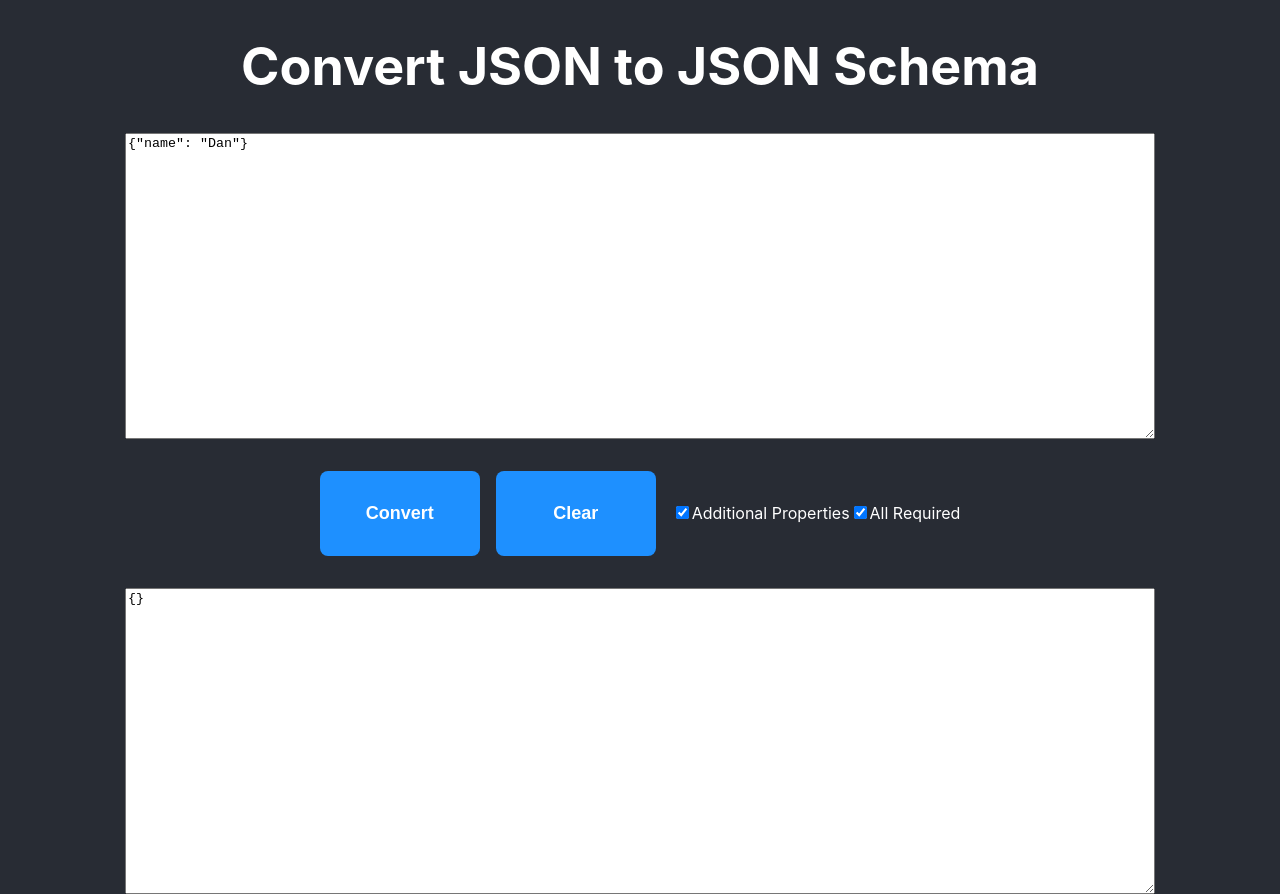
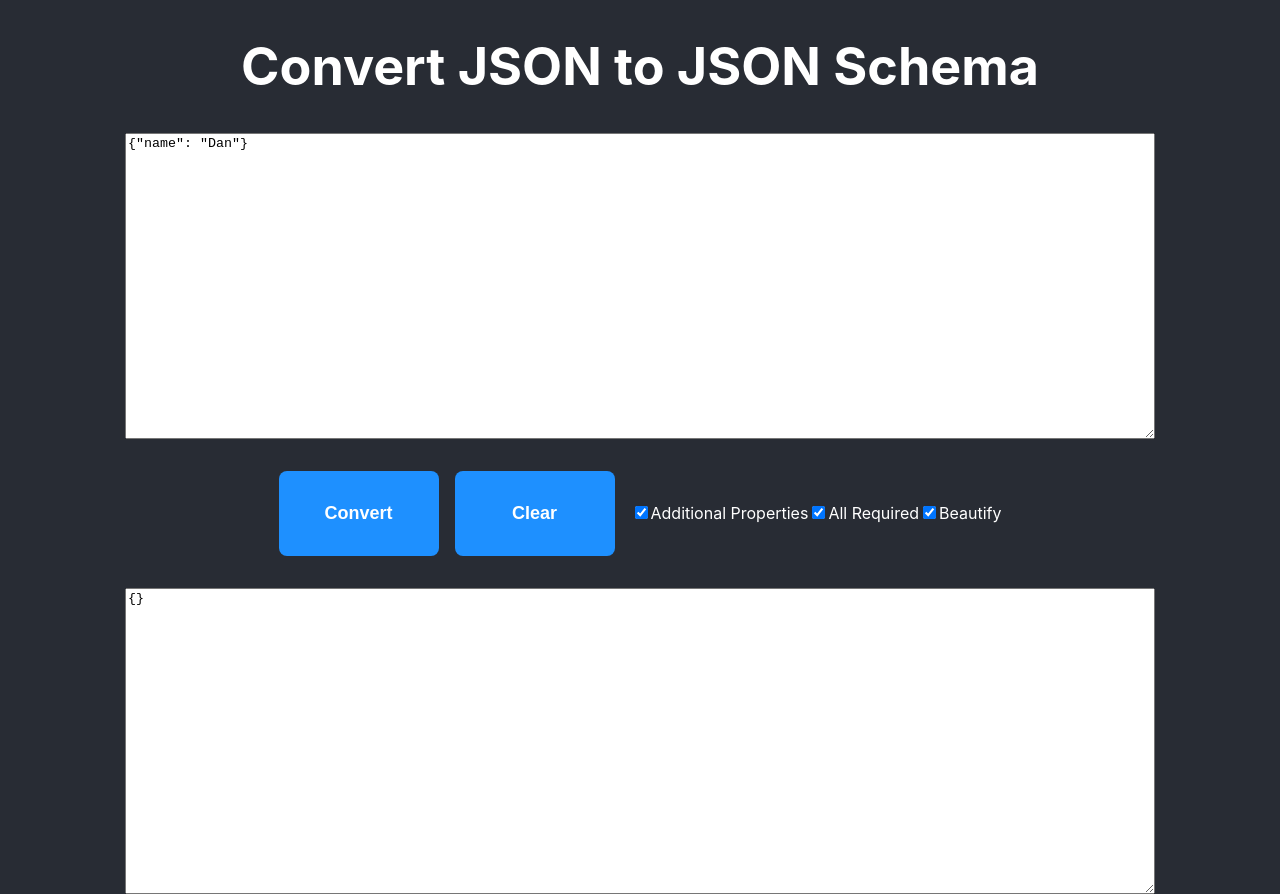
Before and after one commit to vijayyadav1002/json-schema-converter, a React (Create React App) app: page / in a window 1280 px wide. Built offline with nearby package versions, Linux system fonts and the light colour scheme.

Commit message:
added beautify

```diff
--- a/package.json
+++ b/package.json
@@ -10,12 +10,13 @@
     "@types/node": "^16.11.22",
     "@types/react": "^17.0.39",
     "@types/react-dom": "^17.0.11",
+    "generate-schema": "2.6.0",
+    "js-beautify": "^1.14.0",
     "react": "^17.0.2",
     "react-dom": "^17.0.2",
     "react-scripts": "5.0.0",
     "typescript": "^4.5.5",
-    "web-vitals": "^2.1.4",
-    "generate-schema": "2.6.0"
+    "web-vitals": "^2.1.4"
   },
   "scripts": {
     "start": "react-scripts start",
--- a/src/App.tsx
+++ b/src/App.tsx
@@ -2,6 +2,8 @@ import React, {useState} from 'react';
 // @ts-ignore
 import toJsonSchema from 'generate-schema';
 import './App.css';
+// @ts-ignore
+import jsBeautify from 'js-beautify';
 
 interface SchemaType {
     type: string,
@@ -27,6 +29,7 @@ const addRequiredProperties = (data: SchemaType): SchemaType => {
 function App(): JSX.Element {
     const [error, setError] = useState('');
     const [required, setRequired] = useState(true);
+    const [beautify, setBeautify] = useState(true);
     const [jsonInput, setJsonInput] = useState('{"name": "Dan"}');
     const [schemaInput, setSchemaInput] = useState('{}');
     const [isChecked, setIsChecked] = useState(true);
@@ -37,7 +40,8 @@ function App(): JSX.Element {
             const schema = required ? addRequiredProperties(toSchema) : toSchema
             schema.additionalProperties = isChecked;
             delete schema.$schema;
-            setSchemaInput(JSON.stringify(schema));
+            const schemaStringify = JSON.stringify(schema);
+            setSchemaInput(beautify ? jsBeautify.js(schemaStringify) : schemaStringify);
             setError('');
         } catch (e: any) {
             setError(e.message);
@@ -64,6 +68,10 @@ function App(): JSX.Element {
                         <input type='checkbox' checked={required} id='all-required' onChange={() => setRequired(!required)}/>
                         <span>All Required</span>
                     </label>
+                    <label htmlFor='beautify'>
+                        <input type='checkbox' checked={beautify} id='beautify' onChange={() => setBeautify(!beautify)}/>
+                        <span>Beautify</span>
+                    </label>
                 </div>
                 <textarea rows={20} cols={50} value={schemaInput} readOnly/>
             </header>
```
Also changed, not shown: 1 other file (tests, documents, lock files or other folders).
